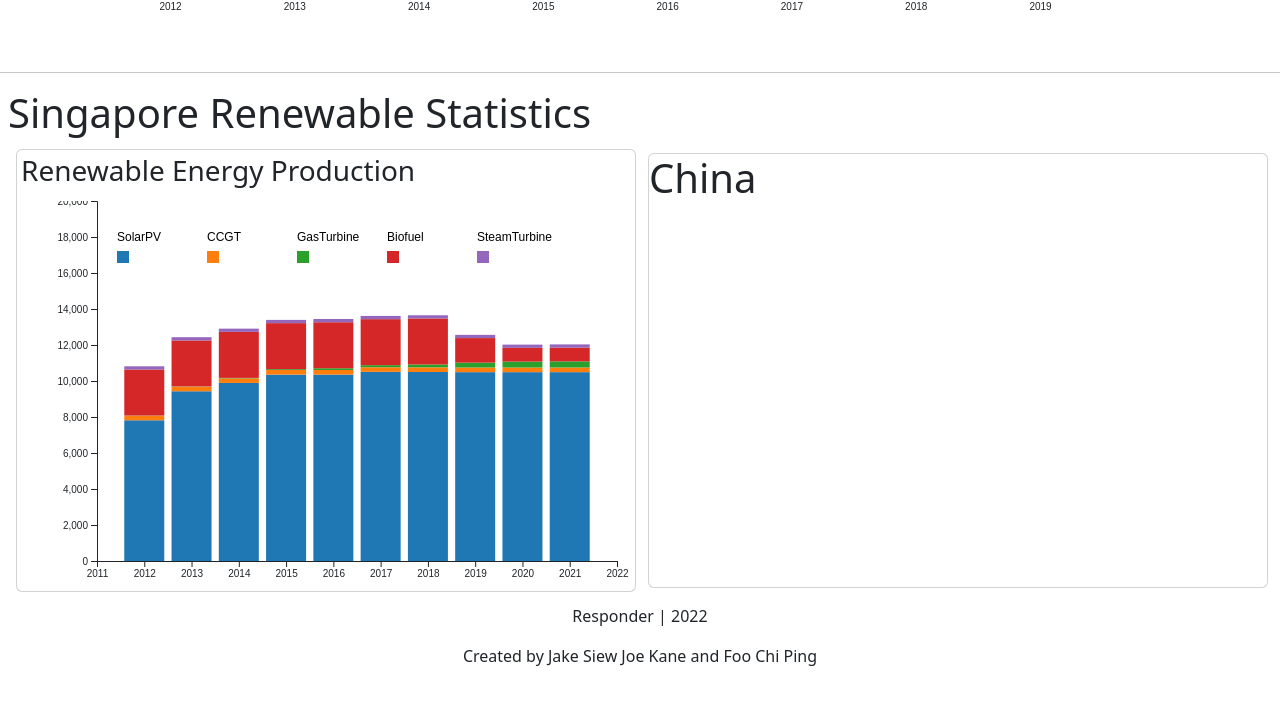
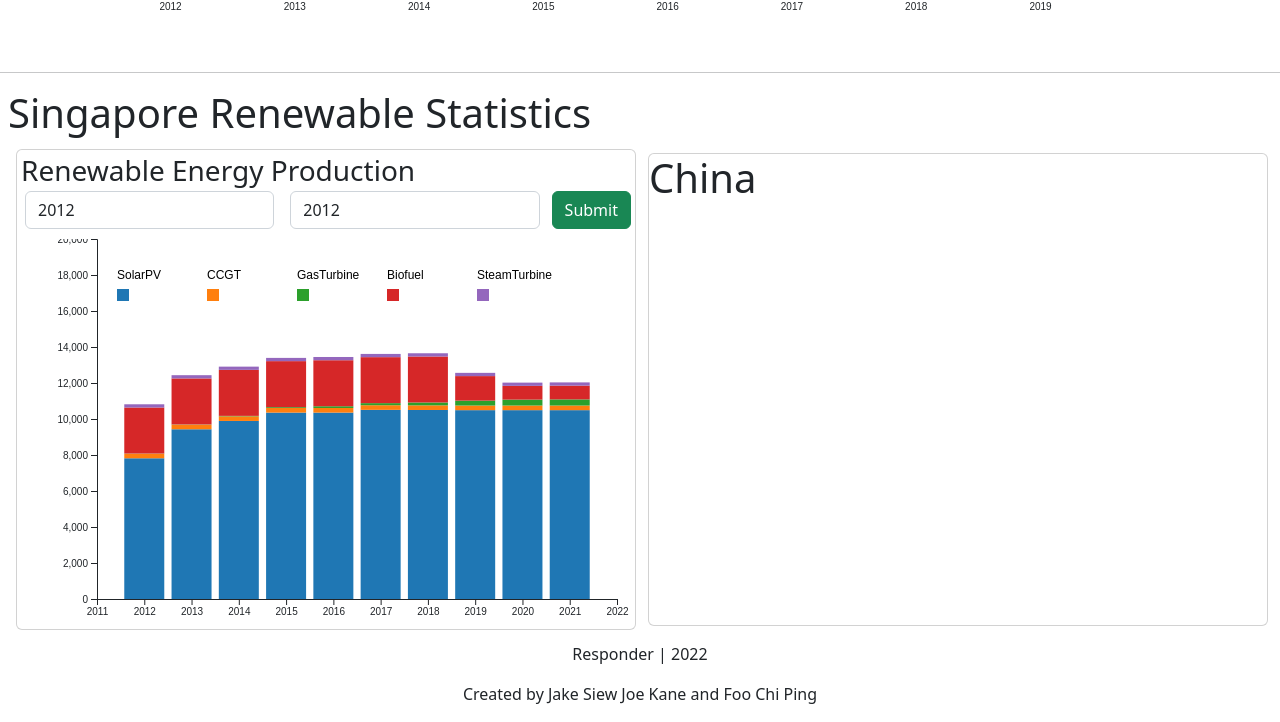
Before and after one commit to JakeSiewJK64/COS30045-GRP10, a plain HTML site: page clientapp/index.html in a window 1280 px wide. Shown: the part 1244-1966 px from the top of the page. Before the commit the page ends 1928 px from the top, so only its background shows below. Drawn offline with nearby package versions, Linux system fonts and the light colour scheme.

Commit message:
added start and end year input

```diff
--- a/clientapp/index.html
+++ b/clientapp/index.html
@@ -46,9 +46,10 @@
     <hr>
     <div class="m-2">
         <h1>Singapore Renewable Statistics</h1>
-        <div class="w-100 d-flex flex-row m-1" class="graphic-card-holder">
-            <div class="w-50 card m-1 d-flex">
+        <div class="w-100 m-1 d-flex flex-row" class="graphic-card-holder">
+            <div class="w-50 card m-1">
                 <h3 class="card-title m-1">Renewable Energy Production</h3>
+                <div id="stacked-singapore-production-input-start-year" class="d-flex flex-row"></div>
                 <div id="stacked-singapore-production" class="mx-auto"></div>
             </div>
             <div class="w-50 card m-2">
--- a/clientapp/index.js
+++ b/clientapp/index.js
@@ -106,6 +106,11 @@ window.onload = () => {
     }
 
     const initializeSingaporeEnergyProduction = (myDataset) => {
+
+        var startyear = 2012;
+        var endyear = 2021;
+        var tags = Object.keys(myDataset[0].values);
+
         const margin = { top: 10, right: 100, bottom: 30, left: 30 },
             w = 650 - margin.left - margin.right,
             h = 400 - margin.top - margin.bottom;
@@ -121,7 +126,6 @@ window.onload = () => {
             .attr("height", h + margin.top + margin.bottom)
             .attr("transform", `translate(${margin.left}, ${margin.top})`)
         var color = d3.scaleOrdinal(d3.schemeCategory10)
-        var tags = Object.keys(myDataset[0].values);
         var groups = svg.selectAll("g")
             .data(series)
             .enter()
@@ -186,6 +190,65 @@ window.onload = () => {
             .attr("font-size", 12)
             .attr('x', (_, i) => i * 90 + 20)
             .attr('y', -10)
+
+        var yearRange = [
+            2012,
+            2013,
+            2014,
+            2015,
+            2016,
+            2017,
+            2018,
+            2019,
+            2020,
+            2021,
+        ]
+
+        // input start year
+        var dropDown = d3.select("#stacked-singapore-production-input-start-year")
+            .append("select")
+            .attr("class", "mx-2 form-control w-50")
+            .attr("id", "start-year")
+
+        var options = dropDown.selectAll("option")
+            .data(yearRange)
+            .enter()
+            .append("option");
+
+        options.text((d) => d)
+            .attr("value", (d) => d);
+
+        // input end year
+        var dropDownEndDate = d3.select("#stacked-singapore-production-input-start-year")
+            .append("select")
+            .attr("id", "end-year")
+            .attr("class", "mx-2 form-control w-50")
+
+        var optionsEndDate = dropDownEndDate.selectAll("option")
+            .data(yearRange)
+            .enter()
+            .append("option");
+
+        optionsEndDate.text((d) => d)
+            .attr("value", (d) => d);
+
+        // add submit button
+        d3.select("#stacked-singapore-production-input-start-year")
+            .append("input")
+            .attr("id", "input-year-submit")
+            .attr("type", "button")
+            .attr("class", "btn btn-success mx-1")
+            .attr("value", "Submit")
+            .style("font-weight", 500)
+            .on("click", () => {
+                startyear = d3.select("#start-year").property("value")
+                endyear = d3.select("#end-year").property("value")
+                xScale.domain([new Date(startyear), new Date(endyear)]);
+                alert(`
+                    start year: ${startyear}
+                    end year: ${endyear}
+                `)
+            })
     }
 
     d3.csv("../data/singapore/custom-SES_Public_2021.csv", (d) => {
```
